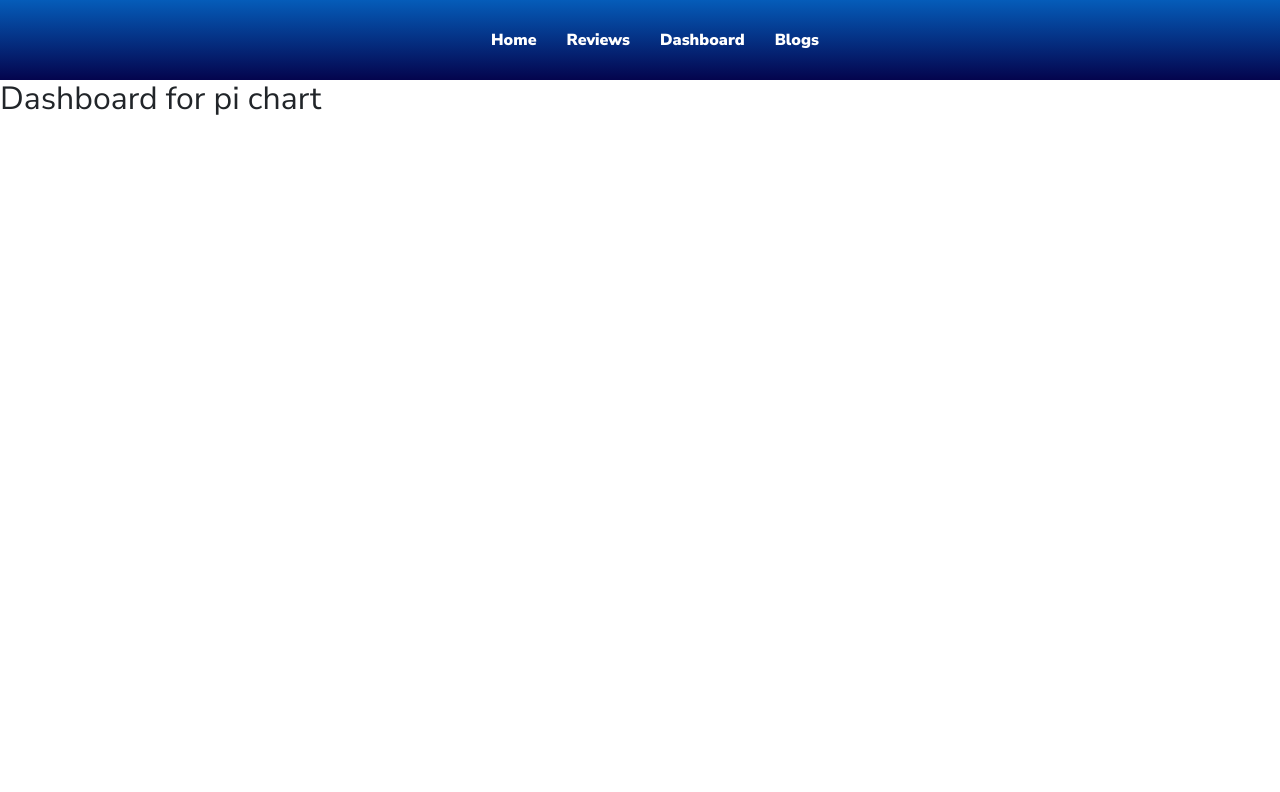
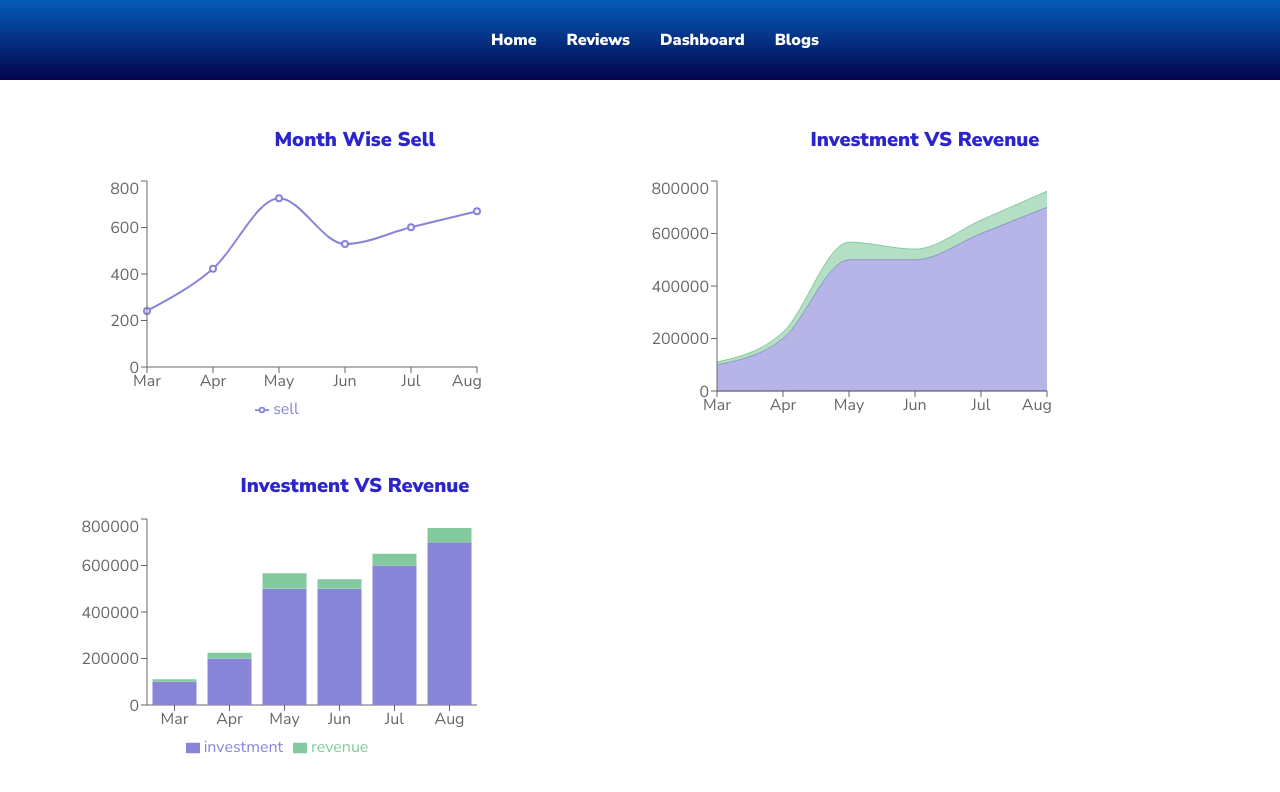
Before and after one commit to GM-Zesan/Watch-Review, a React (Create React App) app: page /dashboard in a window 1280 px wide. Shown: the top 792 px of the page. Built offline with nearby package versions, Linux system fonts and the light colour scheme.

Commit message:
dashboard component(charts) complete

```diff
--- a/src/components/Dhashboard/Dashboard.js
+++ b/src/components/Dhashboard/Dashboard.js
@@ -1,9 +1,115 @@
+
 import React from "react";
+import { Area, AreaChart, Bar, BarChart, Legend, Line, LineChart, Tooltip, XAxis, YAxis } from "recharts";
 
 const Dashboard = () => {
+    const data = [
+        {
+            month: "Mar",
+            investment: 100000,
+            sell: 241,
+            revenue: 10401,
+        },
+        {
+            month: "Apr",
+            investment: 200000,
+            sell: 423,
+            revenue: 24500,
+        },
+        {
+            month: "May",
+            investment: 500000,
+            sell: 726,
+            revenue: 67010,
+        },
+        {
+            month: "Jun",
+            investment: 500000,
+            sell: 529,
+            revenue: 40405,
+        },
+        {
+            month: "Jul",
+            investment: 600000,
+            sell: 601,
+            revenue: 50900,
+        },
+        {
+            month: "Aug",
+            investment: 700000,
+            sell: 670,
+            revenue: 61000,
+        },
+    ];
+
     return (
-        <div>
-            <h2>Dashboard for pi chart</h2>
+        <div className="container py-5">
+            <div className="row text-center">
+                <div className="col-md-6">
+                    <h5
+                        style={{ color: "rgb(44 36 205)", fontWeight: "bold" }}
+                        className="text-center mb-4"
+                    >
+                        Month Wise Sell
+                    </h5>
+                    <LineChart width={400} height={250} data={data}>
+                        <Line
+                            type="monotone"
+                            dataKey="sell"
+                            stroke="#8884d8"
+                            strokeWidth={2}
+                        ></Line>
+                        <XAxis dataKey="month" />
+                        <YAxis />
+                        <Tooltip />
+                        <Legend />
+                    </LineChart>
+                </div>
+                <div className="col-md-6">
+                    <h5
+                        style={{ color: "rgb(44 36 205)", fontWeight: "bold" }}
+                        className="text-center mb-4"
+                    >
+                        Investment VS Revenue
+                    </h5>
+                    <AreaChart width={400} height={250} data={data}>
+                        <Area dataKey="sell" stroke="#8884d8"></Area>
+                        <Area
+                            type="monotone"
+                            dataKey="investment"
+                            stackId="1"
+                            stroke="#8884d8"
+                            fill="#8884d8"
+                        />
+                        <Area
+                            type="monotone"
+                            dataKey="revenue"
+                            stackId="1"
+                            stroke="#82ca9d"
+                            fill="#82ca9d"
+                        />
+                        <XAxis dataKey="month" />
+                        <YAxis />
+                        <Tooltip />
+                    </AreaChart>
+                </div>
+                <div className="col-md-6">
+                    <h5
+                        style={{ color: "rgb(44 36 205)", fontWeight: "bold" }}
+                        className="text-center mt-5 mb-3"
+                    >
+                        Investment VS Revenue
+                    </h5>
+                    <BarChart width={400} height={250} data={data}>
+                        <XAxis dataKey="month" />
+                        <YAxis />
+                        <Tooltip />
+                        <Legend />
+                        <Bar dataKey="investment" stackId="a" fill="#8884d8" />
+                        <Bar dataKey="revenue" stackId="a" fill="#82ca9d" />
+                    </BarChart>
+                </div>
+            </div>
         </div>
     );
 };
--- a/src/components/Home/Home.css
+++ b/src/components/Home/Home.css
@@ -18,7 +18,7 @@ h1{
 .review-container{
     align-items: center;
     justify-content: center;
-    grid-row-gap: 50px;
+    grid-row-gap: 70px;
 }
 .review-btn{
     text-align: center;
--- a/src/components/Review/Review.css
+++ b/src/components/Review/Review.css
@@ -3,7 +3,6 @@
     grid-template-columns: 1fr 3fr;
     align-items: center;
     justify-content: space-around;
-    /* border: 1px solid lightgray; */
     transition: .3s all ease;
 
 }
--- a/src/components/Review/Review.js
+++ b/src/components/Review/Review.js
@@ -1,5 +1,5 @@
 
-import { faGrinStars, faStar, faStarAndCrescent, faStarHalf, faStarHalfAlt, faStarHalfStroke } from "@fortawesome/free-solid-svg-icons";
+import { faStar } from "@fortawesome/free-solid-svg-icons";
 import { FontAwesomeIcon } from "@fortawesome/react-fontawesome";
 import React from "react";
 import Rating from "react-rating";
```
Also changed, not shown: public/data.json (deleted, +0 -38 lines).
